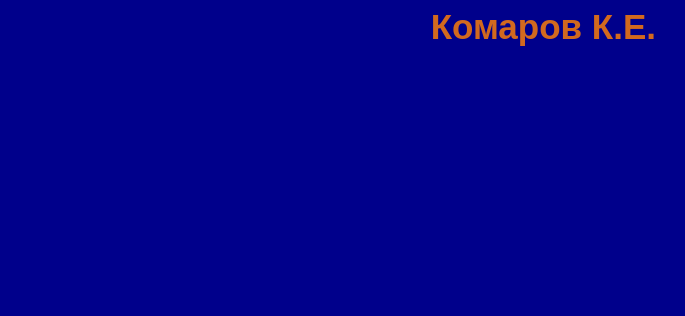
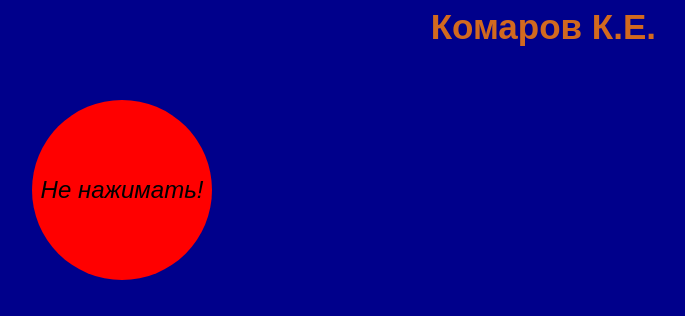
Before and after one commit to Crash-17/My_web_site, a PHP site: page / in a window 1280 px wide. Shown: the part 882-1198 px from the top of the page, without its empty margins (518-1203 px from the left). Before the commit the page ends 928 px from the top, so only its background shows below. Run offline with PHP 8.4, Linux system fonts and the light colour scheme.

Commit message:
Добавил кнопку

```diff
--- a/css/style.css
+++ b/css/style.css
@@ -20,6 +20,23 @@ body {
     font-size: 35px;
     font-weight: bold;
 }
+.button_js{
+    text-align: center;
+}
+
+#myButton{
+    border: navy;
+    border-radius: 90px;
+    width: 180px;
+    height: 180px;
+    background-color: red;
+    color:black;
+    font-size: 24px;
+    font-style: italic;
+    margin-bottom: 20px;
+
+}
+
 .container {
     margin-top: 30px;
     }
--- a/index.html
+++ b/index.html
@@ -35,6 +35,15 @@
                 <div class="row"><p class="title_photo">Комаров К.Е.</p></div>
 
              </div>
+             <div class="container">
+                <div class="row">
+                    <div class="button_js col12">
+                        <button id="myButton">Не нажимать!</button>
+                        <p id="demo"></p>
+                    </div>
+                </div>
+             </div>
+             <script type="text/javascript" src="js/button.js"></script>
 
     </body>
 
--- /dev/null
+++ b/js/button.js
@@ -0,0 +1,16 @@
+var count = 0;
+document.getElementById("myButton").onclick = function () {
+    count++;
+    if (count % 2 == 0){
+        document.getElementById("demo").innerHTML = "";
+    }
+    else {
+        //Cоздаем элемент image
+        var img = document.createElement("img");
+        //Устанавливаем источник изображения
+        img.src = "https://wp-s.ru/wallpapers/0/2/small/433595566302539.jpg"
+        //Добавляем картинку в параграф
+        document.getElementById("demo").appendChild(img);
+    }
+
+}
```
